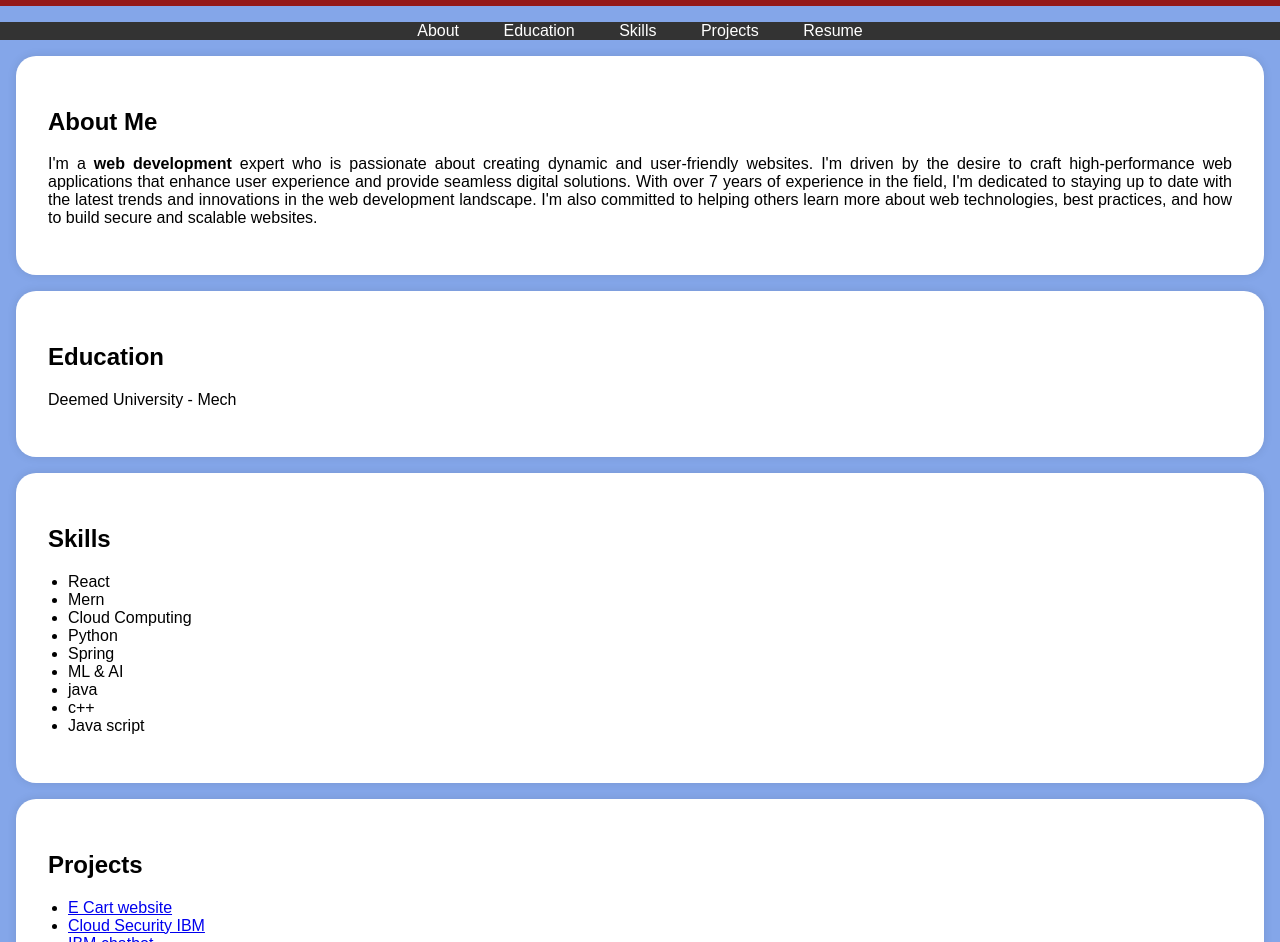
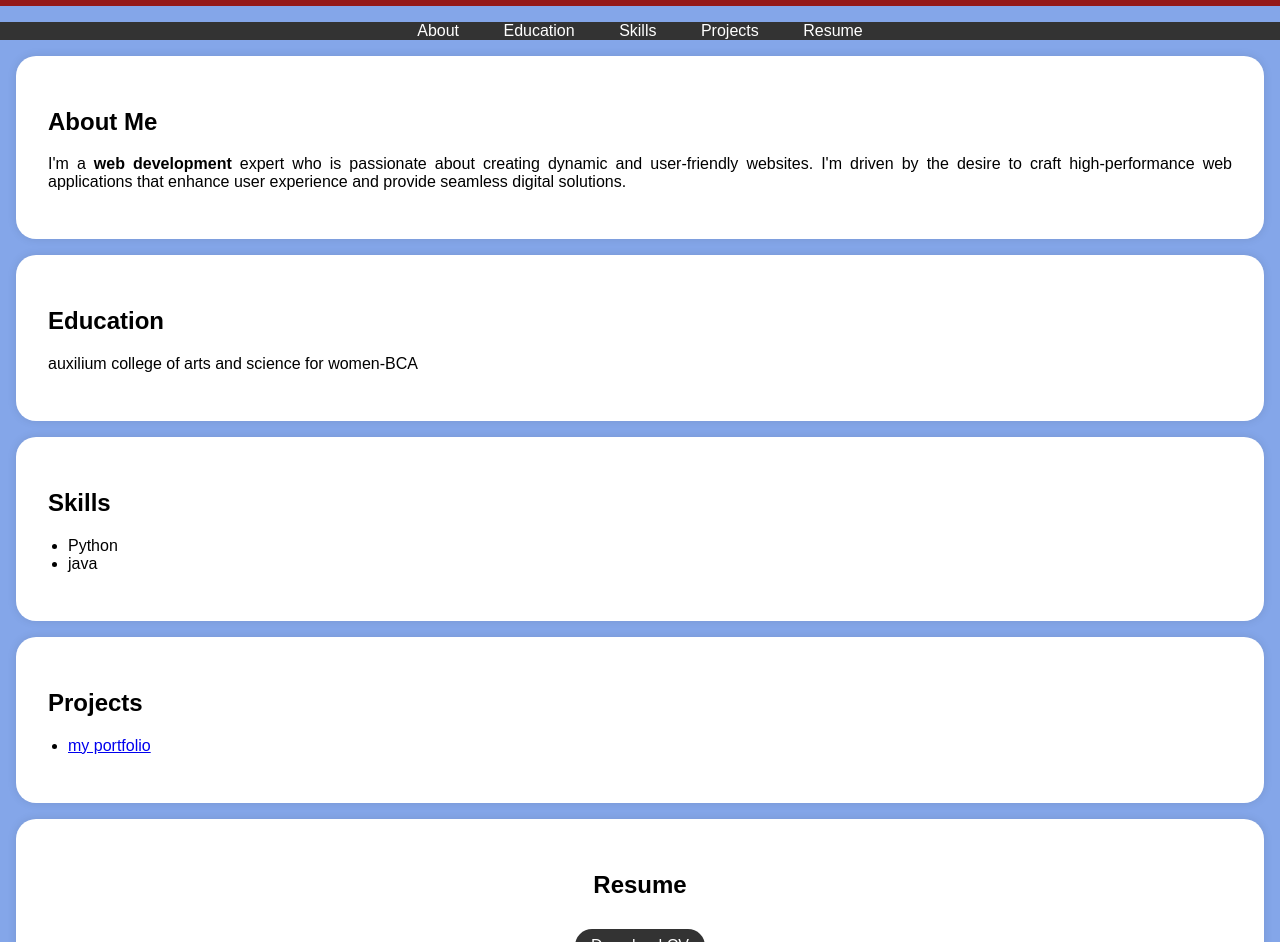
Before and after one commit to asinya-ks/digital-portfolio-, a plain HTML site: page index.html in a window 1280 px wide. Shown: the part 191-1133 px from the top of the page. Drawn offline with Linux system fonts and the light colour scheme.

Commit message:
Update index.html

```diff
--- a/index.html
+++ b/index.html
@@ -97,7 +97,7 @@
             <!-- Add your profile picture here -->
             <img src="profile.jpg" alt="Your Profile Picture" class="profile-picture">
             <h1>K.ASINYA</h1>
-            <p>Am Mechanical Engineer</p>
+            <p>computer application </p>
         </div>
     </header>
 
@@ -117,10 +117,7 @@
             <h2>About Me</h2>
             <p>I'm a <b>web development</b> expert who is passionate about creating dynamic and user-friendly websites.
                 I'm driven by the desire to craft high-performance web applications that enhance user experience and provide
-                 seamless digital solutions. With over 7 years of experience in the field, I'm dedicated to staying up to date
-                 with the latest trends and innovations in the
-                 web development landscape. I'm also committed to helping others learn more about web technologies,
-                 best practices, and how to build secure and scalable websites.</p>
+                 seamless digital solutions.</p>
 
         </div>
     </section>
@@ -128,7 +125,7 @@
     <section id="education">
         <div class="section-content">
             <h2>Education</h2>
-            <p>Deemed University  - Mech</p>
+            <p>auxilium college of arts and science for women-BCA</p>
 
 
         </div>
@@ -138,15 +135,12 @@
         <div class="section-content">
             <h2>Skills</h2>
             <ul>
-                <li>React</li>
-                <li>Mern</li>
-                <li>Cloud Computing</li>
+
                 <li>Python</li>
-                <li>Spring</li>
-                <li>ML & AI</li>
+
                 <li>java</li>
-                <li>c++</li>
-                <li>Java script</li>
+
+
             </ul>
         </div>
     </section>
@@ -155,11 +149,11 @@
         <div class="section-content">
             <h2>Projects</h2>
             <ul>
-                <li><a href="#">E Cart website</a></li>
-                <li><a href="#">Cloud Security IBM</a></li>
-                <li><a href="#">IBM chatbot</a></li>
-                <li><a href="#">College Portal</a></li>
-                <!-- Add more project links here -->
+
+                <li><a href="#">my portfolio</a></li>
+
+
+
             </ul>
         </div>
     </section>
```
